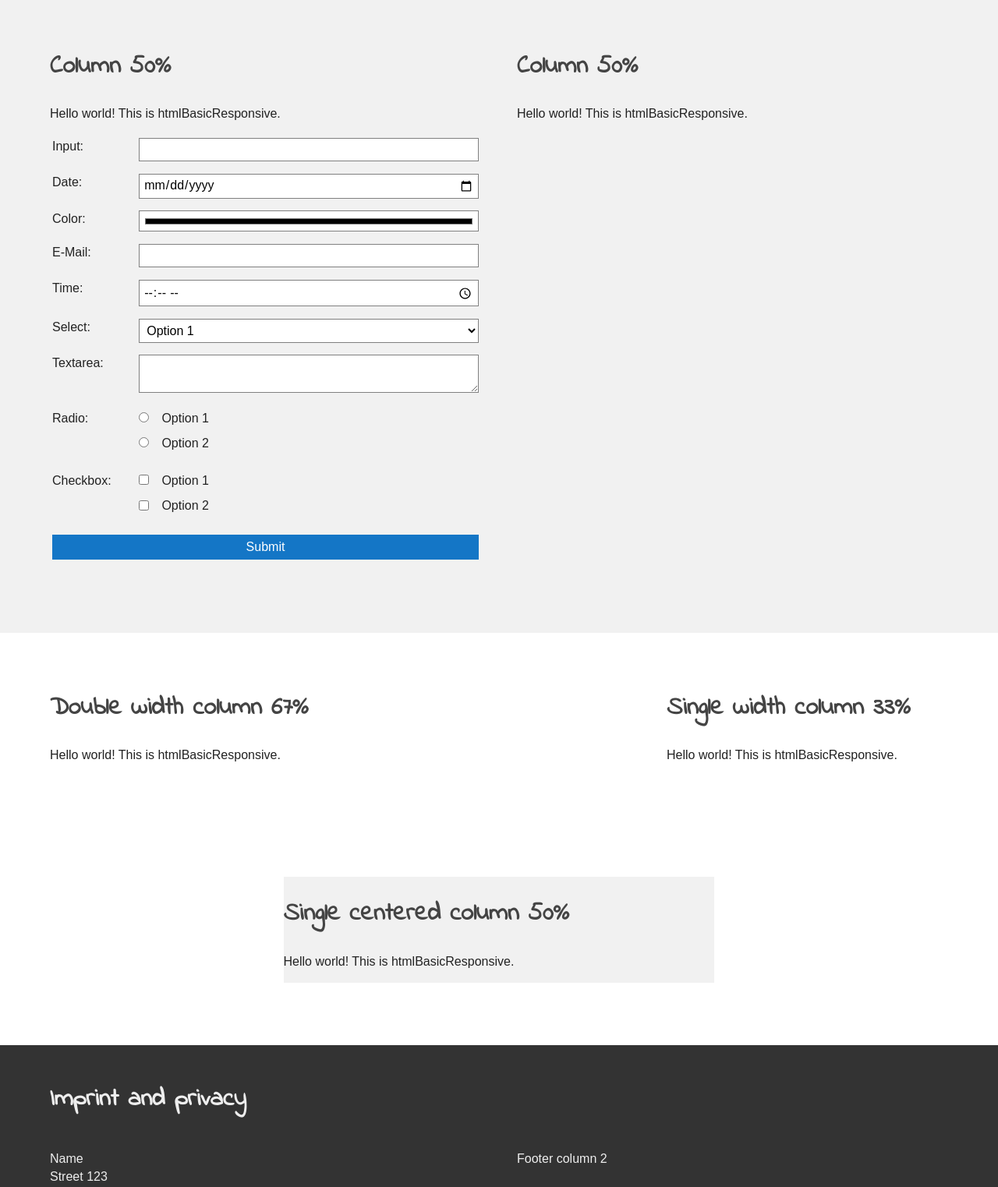
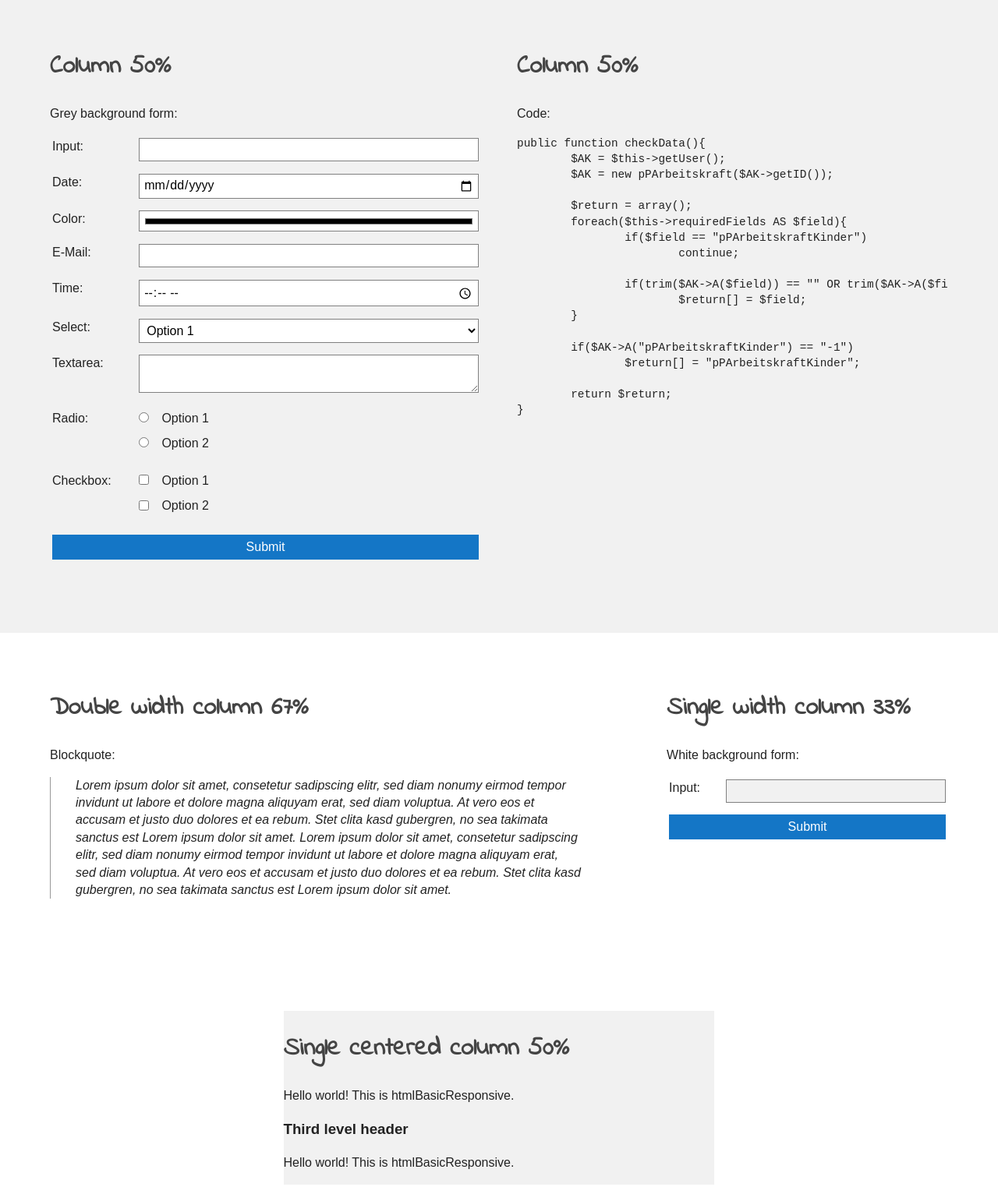
Before and after one commit to nemiah/htmlBasicReponsive, a plain HTML site: page index.html in a window 1280 px wide. Shown: the part 940-2463 px from the top of the page at 78% size. Drawn offline with Linux system fonts and the light colour scheme.

Commit message:
more examples

```diff
--- a/index.html
+++ b/index.html
@@ -4,7 +4,7 @@
         <meta charset="utf-8">
         <meta http-equiv="x-ua-compatible" content="ie=edge">
 
-        <title></title>
+        <title>♡ htmlBasicResponsive</title>
 
         <meta name="description" content="">
         <meta name="viewport" content="width=device-width, initial-scale=1">
@@ -13,6 +13,7 @@
         <link rel="stylesheet" href="data/main.css">
         <link rel="stylesheet" href="data/nena.css">
     </head>
+
     <body>
 		<header class="bggrey">
 			<div>
@@ -33,7 +34,7 @@
 			<section>
 				<article>
 					<h2>Column 33%</h2>
-					 <p>Hello world! This is htmlBasicResponsive.</p>
+					 <p>Ordered list</p>
 					 <ol>
 						 <li>List example 1</li>
 						 <li>List example 2</li>
@@ -46,7 +47,7 @@
 			<section>
 				<article>
 					<h2>Column 33%</h2>
-					 <p>Hello world! This is htmlBasicResponsive.</p>
+					 <p>Unordered list:</p>
 					 <ul>
 						 <li>List example 1</li>
 						 <li>List example 2</li>
@@ -60,7 +61,7 @@
 			<section>
 				<article>
 					<h2>Column 33%</h2>
-					 <p>Hello world! This is htmlBasicResponsive.</p>
+					 <p>Link:</p>
 					 <p><a href="#">Link example</a></p>
 				</article>
 			</section>
@@ -70,7 +71,7 @@
 			<section>
 				<article>
 					<h2>Column 50%</h2>
-					 <p>Hello world! This is htmlBasicResponsive.</p>
+					 <p>Grey background form:</p>
 					 <form>
 						 <table>
 							 <tr>
@@ -132,7 +133,27 @@
 			<section>
 				<article>
 					<h2>Column 50%</h2>
-					 <p>Hello world! This is htmlBasicResponsive.</p>
+					 <p>Code:</p>
+					 <pre>
+public function checkData(){
+	$AK = $this->getUser();
+	$AK = new pPArbeitskraft($AK->getID());
+
+	$return = array();
+	foreach($this->requiredFields AS $field){
+		if($field == "pPArbeitskraftKinder")
+			continue;
+
+		if(trim($AK->A($field)) == "" OR trim($AK->A($field)) == "0")
+			$return[] = $field;
+	}
+
+	if($AK->A("pPArbeitskraftKinder") == "-1")
+		$return[] = "pPArbeitskraftKinder";
+
+	return $return;
+}
+					 </pre>
 				</article>
 			</section>
 		</div>
@@ -141,13 +162,27 @@
 			<section>
 				<article>
 					<h2>Double width column 67%</h2>
-					 <p>Hello world! This is htmlBasicResponsive.</p>
+					<p>Blockquote:</p>
+					<blockquote>
+						Lorem ipsum dolor sit amet, consetetur sadipscing elitr, sed diam nonumy eirmod tempor invidunt ut labore et dolore magna aliquyam erat, sed diam voluptua. At vero eos et accusam et justo duo dolores et ea rebum. Stet clita kasd gubergren, no sea takimata sanctus est Lorem ipsum dolor sit amet. Lorem ipsum dolor sit amet, consetetur sadipscing elitr, sed diam nonumy eirmod tempor invidunt ut labore et dolore magna aliquyam erat, sed diam voluptua. At vero eos et accusam et justo duo dolores et ea rebum. Stet clita kasd gubergren, no sea takimata sanctus est Lorem ipsum dolor sit amet.
+					</blockquote>
 			</section>
 
 			<section>
 				<article>
 					<h2>Single width column 33%</h2>
-					 <p>Hello world! This is htmlBasicResponsive.</p>
+					 <p>White background form:</p>
+					 <form>
+						 <table>
+							 <tr>
+								 <td><label>Input:</label></td>
+								 <td><input /></td>
+							 </tr>
+							 <tr>
+								 <td colspan="2"><input type="submit" /></td>
+							 </tr>
+						 </table>
+					</form>
 				</article>
 			</section>
 		</div>
@@ -156,7 +191,9 @@
 			<section class="bggrey">
 				<article>
 					<h2>Single centered column 50%</h2>
-					 <p>Hello world! This is htmlBasicResponsive.</p>
+					<p>Hello world! This is htmlBasicResponsive.</p>
+					<h3>Third level header</h3>
+					<p>Hello world! This is htmlBasicResponsive.</p>
 			</section>
 		</div>
 
```
